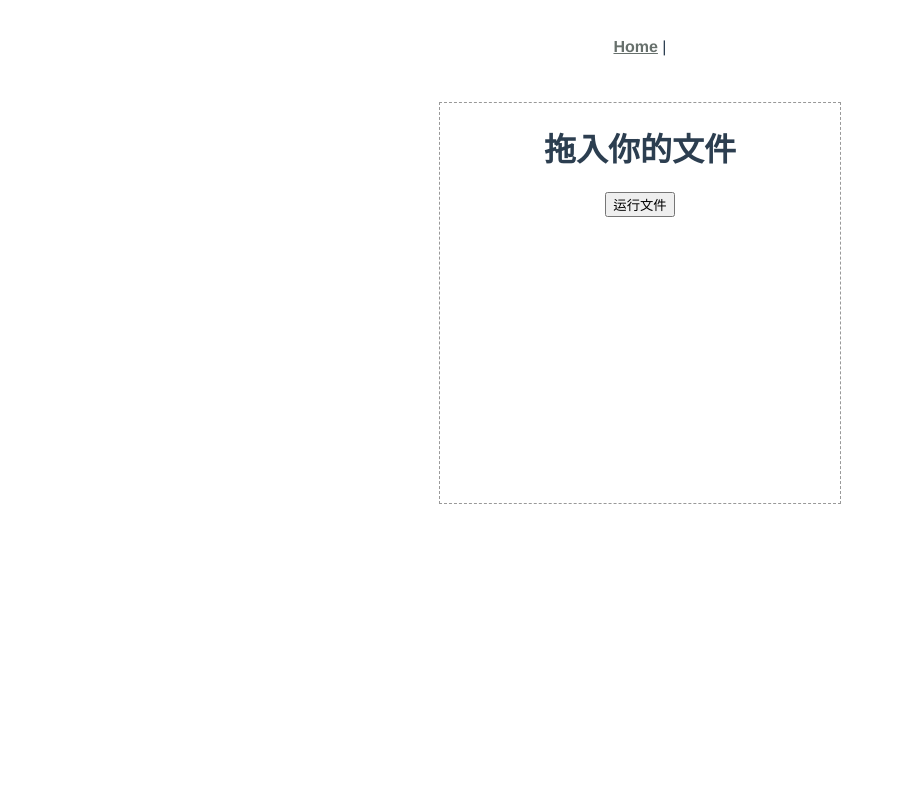
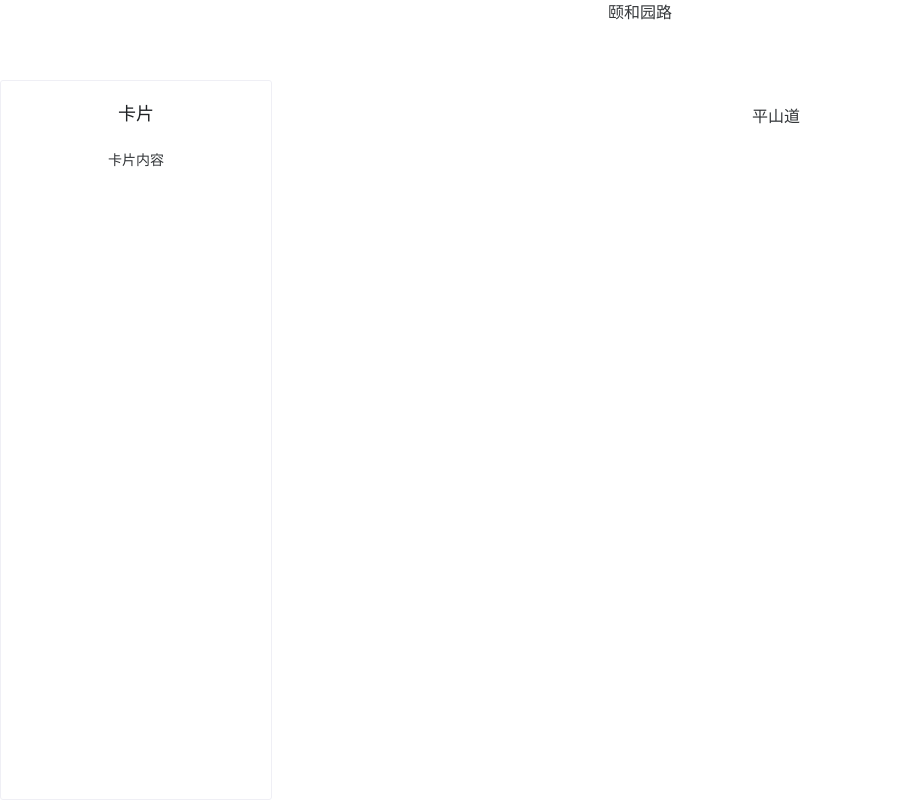
Before and after one commit to inksnowhailong/OpenProject, a Vue app: page / in a window 1280 px wide. Shown: the whole page, without its empty margins (0-904 px from the left). Built offline with nearby package versions, Linux system fonts and the light colour scheme.

Commit message:
推进  接入nativeUI

```diff
--- a/package.json
+++ b/package.json
@@ -37,6 +37,7 @@
     "eslint-plugin-prettier": "^4.0.0",
     "eslint-plugin-vue": "^8.0.3",
     "lint-staged": "^11.1.2",
+    "naive-ui": "^2.30.4",
     "prettier": "^2.4.1",
     "typescript": "~4.5.5",
     "vue-cli-plugin-electron-builder": "~2.1.1"
--- a/src/App.vue
+++ b/src/App.vue
@@ -1,5 +1,4 @@
 <template>
-  <nav><router-link to="/">Home</router-link> |</nav>
   <router-view />
 </template>
 
--- /dev/null
+++ b/src/assets/styles/global.css
@@ -0,0 +1,198 @@
+html,
+body,
+#app {
+  width: 100%;
+  height: 100%;
+  background: #000;
+}
+body,
+ul,
+li,
+h1,
+h2,
+h3,
+h4,
+h5,
+h6,
+p,
+form,
+dl,
+dt,
+dd {
+  margin: 0px;
+  padding: 0px;
+  font-size: 16px;
+  font-weight: normal;
+}
+
+ul {
+  list-style: none;
+}
+img {
+  border-style: none;
+}
+/** 清除内外边距 **/
+body, h1, h2, h3, h4, h5, h6, hr, p, blockquote, /* structural elements 结构元素 */
+dl, dt, dd, ul, ol, li, /* list elements 列表元素 */
+pre, /* text formatting elements 文本格式元素 */
+form, fieldset, legend, button, input, textarea, /* form elements 表单元素 */
+th, td /* table elements 表格元素 */ {
+  margin: 0;
+  padding: 0;
+}
+/** 设置默认字体 **/
+body,
+button,
+input,
+select,
+textarea,
+h1,
+h2,
+h3,
+h4,
+h5,
+h6,
+address,
+cite,
+dfn,
+em,
+var,
+dl,
+dt,
+dd,
+ul,
+ol,
+li,
+form,
+fieldset,
+legend,
+button,
+input,
+textarea,
+th,
+td {
+  /* 将斜体扶正 */
+  font-style: normal;
+  font-weight: normal;
+}
+code,
+kbd,
+pre,
+samp {
+  font-family: courier new, courier, monospace;
+} /* 统一等宽字体 */
+small {
+  font-size: 12px;
+} /* 小于 12px 的中文很难阅读, 让 small 正常化 */
+/** 重置列表元素 **/
+ul,
+ol {
+  list-style: none;
+}
+/** 重置文本格式元素 **/
+a {
+  text-decoration: none;
+}
+a:hover {
+  text-decoration: underline;
+}
+sup {
+  vertical-align: text-top;
+} /* 重置, 减少对行高的影响 */
+sub {
+  vertical-align: text-bottom;
+}
+/** 重置表单元素 **/
+legend {
+  color: #000;
+} /* for ie6 */
+fieldset,
+img {
+  border: 0;
+} /* img 搭车：让链接里的 img 无边框 */
+button,
+input,
+select,
+textarea {
+  font-size: 100%;
+} /* 使得表单元素在 ie 下能继承字体大小 */
+/* 注：optgroup 无法扶正 */
+/** 重置表格元素 **/
+table {
+  border-collapse: collapse;
+  border-spacing: 0;
+}
+/* 重置 HTML5 元素 */
+article,
+aside,
+details,
+figcaption,
+figure,
+footer,
+header,
+hgroup,
+menu,
+nav,
+section,
+summary,
+time,
+mark,
+audio,
+video {
+  display: block;
+  margin: 0;
+  padding: 0;
+}
+mark {
+  background: #ff0;
+}
+/* 设置placeholder的默认样式 */
+:-moz-placeholder {
+  color: #ddd;
+  opacity: 1;
+}
+::-moz-placeholder {
+  color: #ddd;
+  opacity: 1;
+}
+input:-ms-input-placeholder {
+  color: #ddd;
+  opacity: 1;
+}
+input::-webkit-input-placeholder {
+  color: #ddd;
+  opacity: 1;
+}
+a {
+  text-decoration: none;
+  color: #333;
+}
+input {
+  border: none;
+  appearance: none;
+  -moz-appearance: none;
+  outline: none;
+  /* //input标签聚焦不出现默认边框: */
+  -webkit-appearance: none;
+  /* //用于IOS下移除原生样式 */
+}
+
+ul,
+ol {
+  margin: 0;
+  padding: 0;
+  list-style: none;
+}
+
+img {
+  vertical-align: top;
+  border: none;
+}
+
+.button {
+  border: 0;
+  background-color: none;
+  outline: none;
+  -webkit-appearance: none;
+  /* //用于IOS下移除原生样式 */
+}
--- /dev/null
+++ b/src/components/single-open.vue
@@ -0,0 +1,21 @@
+<template>
+  <!-- 左侧启动单项的项目 -->
+  <n-card title="卡片"> 卡片内容 </n-card>
+</template>
+
+<script lang="ts">
+import { defineComponent } from "vue";
+
+export default defineComponent({
+  name: "single-open",
+  setup() {
+    return {};
+  },
+});
+</script>
+
+<style scoped>
+.n-card {
+  height: 100%;
+}
+</style>
--- a/src/main.ts
+++ b/src/main.ts
@@ -2,4 +2,8 @@ import { createApp } from "vue";
 import App from "./App.vue";
 import router from "./router";
 import store from "./store";
-createApp(App).use(store).use(router).mount("#app");
+import "./assets/styles/global.css";
+import * as NUI from "./plugins/nativeUI";
+console.log(NUI);
+
+createApp(App).use(store).use(router).use(NUI.default).mount("#app");
--- /dev/null
+++ b/src/plugins/nativeUI.ts
@@ -0,0 +1,22 @@
+import {
+  // create naive ui
+  create,
+  // component
+  NButton,
+  NCard,
+  NLayout,
+  NLayoutContent,
+  NLayoutHeader,
+  NLayoutSider,
+} from "naive-ui";
+export default create({
+  components: [
+    NButton,
+    NLayout,
+    NLayoutContent,
+    NLayoutHeader,
+    NLayoutHeader,
+    NLayoutSider,
+    NCard,
+  ],
+});
--- a/src/views/HomeView.vue
+++ b/src/views/HomeView.vue
@@ -1,23 +1,19 @@
 <template>
-  <div class="home">
-    <ul>
-      <li v-for="(item, index) in projectData" :key="index">
-        {{ item }}
-      </li>
-    </ul>
-    <div
-      class="drag-box"
-      @drop.prevent.stop="handleDrop($event)"
-      @dragover.prevent.stop
-    >
-      <h1>拖入你的文件</h1>
-      <button @click="openExe">运行文件</button>
-    </div>
-  </div>
+  <n-layout class="main-layout">
+    <n-layout-header>颐和园路</n-layout-header>
+    <n-layout has-sider class="content-layout">
+      <n-layout-sider>
+        <single-open></single-open>
+      </n-layout-sider>
+      <n-layout-content content-style="padding: 24px;">
+        平山道
+      </n-layout-content>
+    </n-layout>
+  </n-layout>
 </template>
 
 <script lang="ts">
-import { defineComponent } from "vue";
+import { defineAsyncComponent, defineComponent } from "vue";
 import { mapMutations, mapState } from "vuex";
 export default defineComponent({
   name: "HomeView",
@@ -25,6 +21,14 @@ export default defineComponent({
     ...mapState({
       projectData: "projectData",
     }),
+  },
+  components: {
+    singleOpen: defineAsyncComponent(
+      () => import("../components/single-open.vue")
+    ),
+  },
+  mounted() {
+    console.log(this);
   },
   methods: {
     // 收集拖入的文件信息
@@ -40,7 +44,6 @@ export default defineComponent({
       }
     },
     async openExe() {
-      // console.log(fs, 1);
       const data = await window.$elec.openProject(this.projectData[0].path);
       console.log(data);
     },
@@ -50,11 +53,23 @@ export default defineComponent({
   },
 });
 </script>
-<style>
+<style scoped>
 .home .drag-box {
   width: 400px;
   height: 400px;
   border: 1px dashed #999;
   margin: 0 auto;
 }
+
+.n-layout-header {
+  height: 80px;
+}
+
+.main-layout,
+.n-layout-sider {
+  height: 100%;
+}
+.content-layout {
+  height: calc(100% - 80px);
+}
 </style>
```
Also changed, not shown: 1 other file (tests, documents, lock files or other folders).
